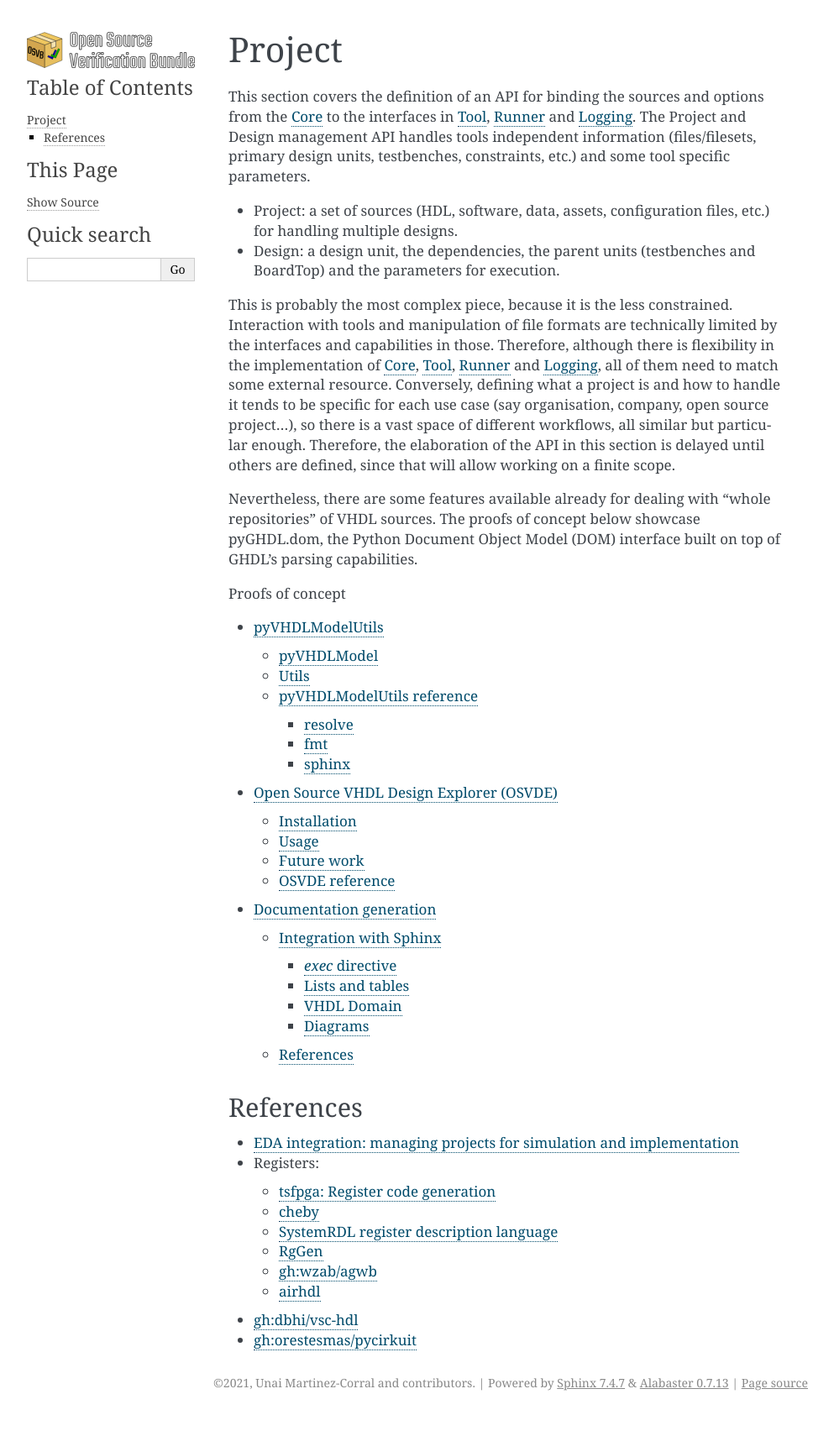
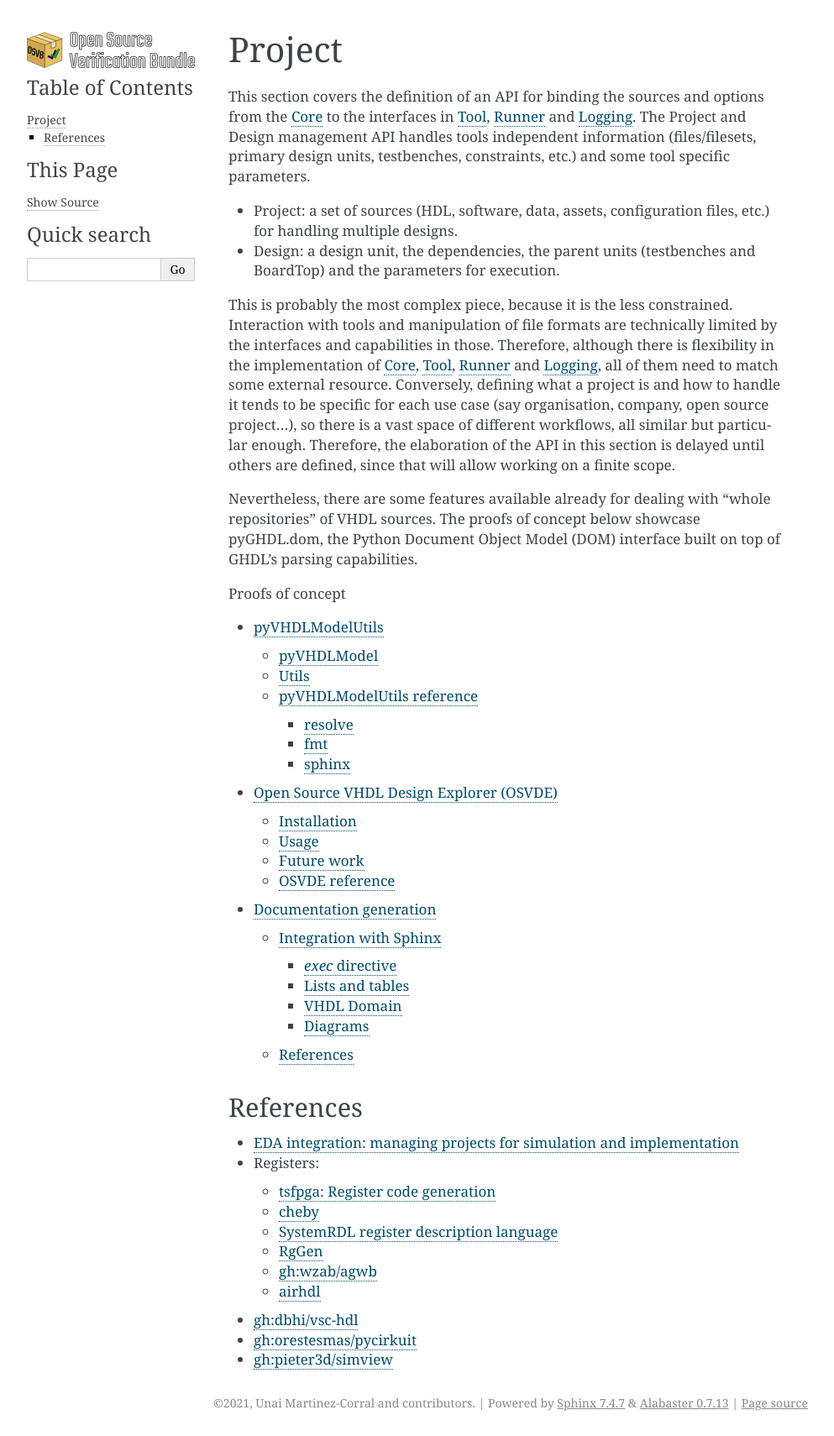
Before and after one commit to umarcor/osvb, a Sphinx documentation site: the page built from doc/apis/project.rst, in a window 1280 px wide. Shown: the whole page at 84% size, without its empty margins (148-1141 px from the left). Built offline with Sphinx 7.4.7, drawn with Linux system fonts in a browser that asks for light colours; before the commit the page ends 1686 px from its top, so only the background shows below that.

Commit message:
doc/apis/project: add ref to pieter3d/simview

```diff
--- a/doc/apis/project.rst
+++ b/doc/apis/project.rst
@@ -49,3 +49,5 @@ References
 * :ghrepo:`dbhi/vsc-hdl`
 
 * :ghrepo:`orestesmas/pycirkuit`
+
+* :ghrepo:`pieter3d/simview`
```
